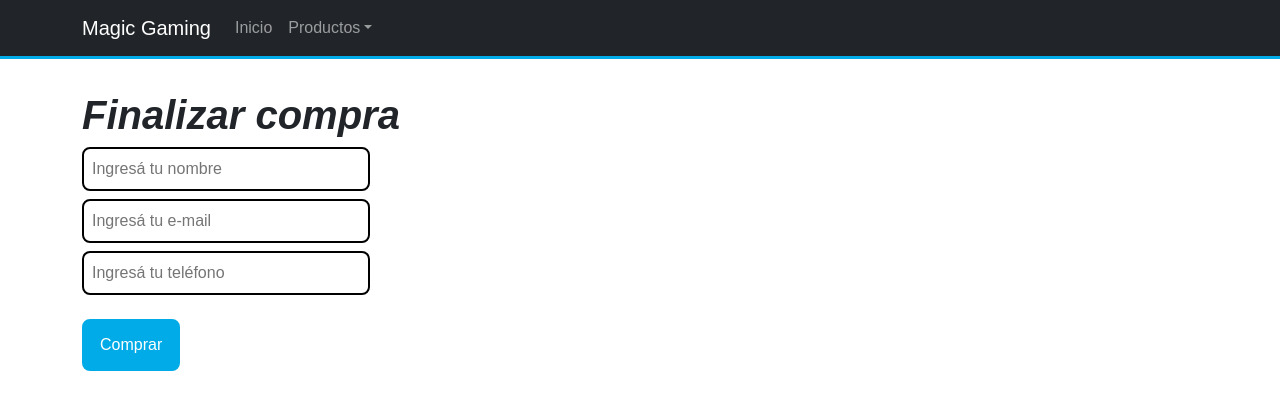
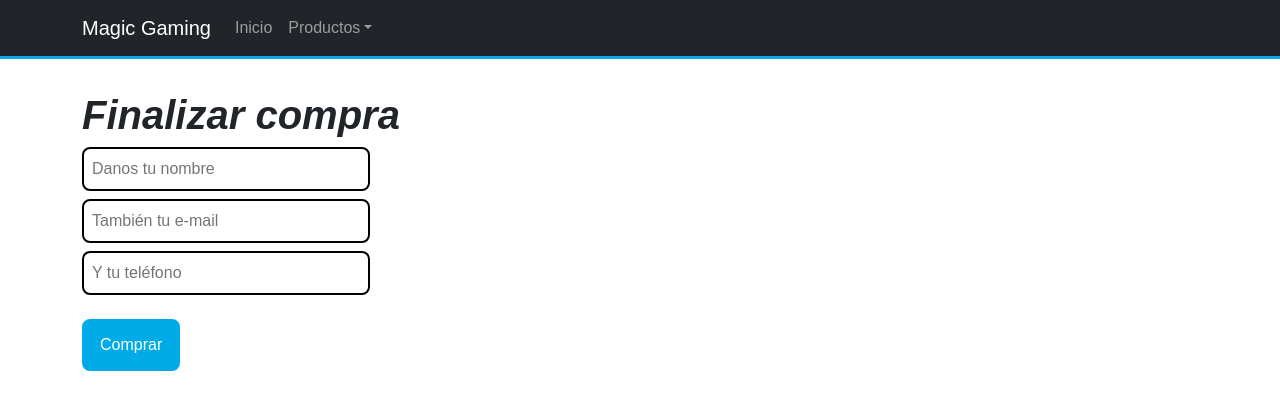
Before and after one commit to BetterCallElias/MagicGaming---eCommerce-ReactJS, a React (Create React App) app: page /checkout in a window 1280 px wide. Shown: the top 410 px of the page. Built offline with nearby package versions, Linux system fonts and the light colour scheme.

Commit message:
Entrega Final 1.2

```diff
--- a/src/components/Carrito.jsx
+++ b/src/components/Carrito.jsx
@@ -34,7 +34,7 @@ const Carrito = () => {
             <>
                 <h2>Precio total: ${precioTotal()}</h2>
                 <Button variant="primary" className="empty-cart" onClick={handleVaciar}>Vaciar</Button>
-                <Button variant="primary" className="finish-shopping">Finalizar compra<Link to="/checkout"></Link></Button>
+                <Link to="/checkout">Finalizar compra</Link>
             </> :
             <h2>El carrito está vacío, por favor elige algún producto</h2>
         }
--- a/src/components/Checkout.jsx
+++ b/src/components/Checkout.jsx
@@ -45,9 +45,9 @@ const Checkout = () => {
         <h1 className="main-title">Finalizar compra</h1>
         <form className="formulario" onSubmit={handleSubmit(comprar)}>
 
-            <input type="text" placeholder="Ingresá tu nombre" {...register("nombre")} />
-            <input type="email" placeholder="Ingresá tu e-mail" {...register("email")} />
-            <input type="phone" placeholder="Ingresá tu teléfono" {...register("telefono")} />
+            <input type="text" placeholder="Danos tu nombre" {...register("nombre")} />
+            <input type="email" placeholder="También tu e-mail" {...register("email")} />
+            <input type="phone" placeholder="Y tu teléfono" {...register("telefono")} />
 
             <button className="enviar" type="submit">Comprar</button>
 
```
